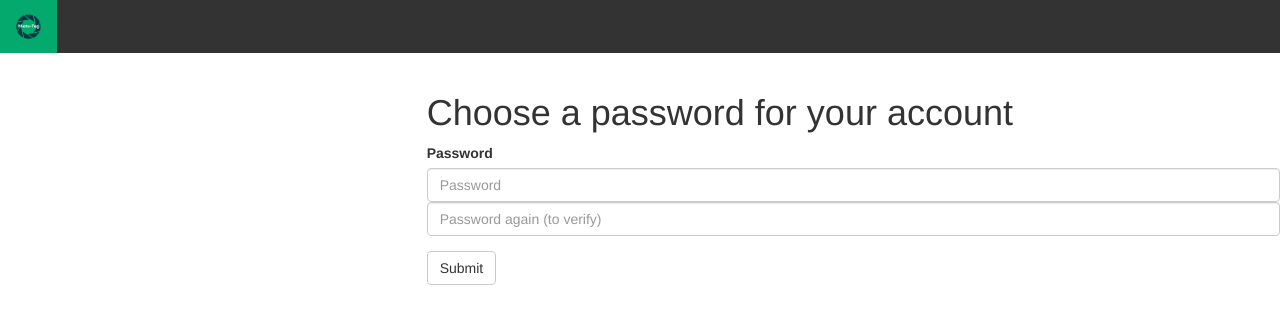
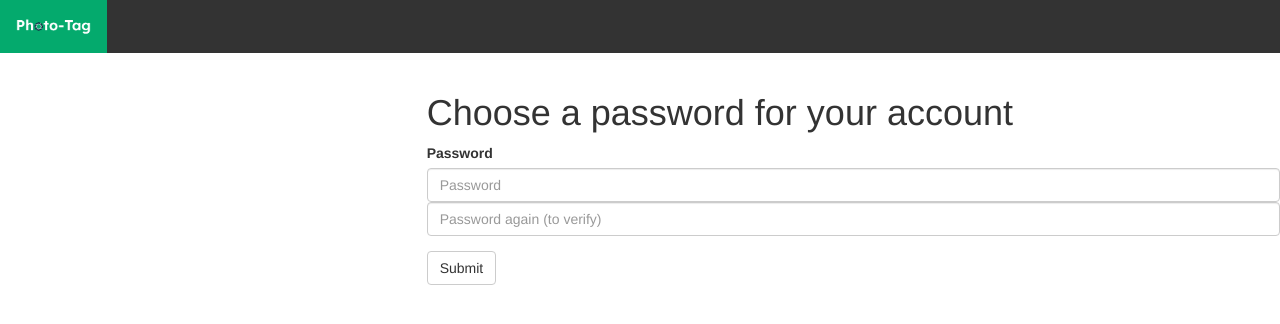
Before and after one commit to valatt19/phototag, a Flask app: page /set_pswd in a window 1280 px wide. Shown: the top 324 px of the page. Run offline with Flask 2, Linux system fonts and the light colour scheme; some libraries are stand-ins or nearby versions.

Commit message:
New nav bar logo and implementation

```diff
--- a/app/templates/choose_pswd.html
+++ b/app/templates/choose_pswd.html
@@ -13,7 +13,7 @@
 <div class="topnav" id="nav1">
     <div class="logo">
         <a class="active" href="#">
-            <img alt="Photo-Tag" src="/static/img/photo-tag-white.png" width="25" height="25">
+            <img alt="Photo-Tag" src="/static/img/navbarlogo.png" width="75" height="25">
         </a>
     </div>
 </div>
--- a/app/templates/forgotPage.html
+++ b/app/templates/forgotPage.html
@@ -13,7 +13,7 @@
 <div class="topnav" id="nav1">
     <div class="logo">
         <a class="active" href="/">
-            <img alt="Photo-Tag" src="/static/img/photo-tag-white.png" width="25" height="25">
+            <img alt="Photo-Tag" src="/static/img/navbarlogo.png" width="75" height="25">
         </a>
     </div>
 </div>
--- a/app/templates/login.html
+++ b/app/templates/login.html
@@ -33,7 +33,7 @@
 <div class="topnav" id="nav1">
     <div class="logo">
         <a class="active" href="/">
-            <img alt="Photo-Tag" src="/static/img/photo-tag-white.png" width="25" height="25">
+            <img alt="Photo-Tag" src="/static/img/navbarlogo.png" width="75" height="25">
         </a>
     </div>
 </div>
--- a/app/templates/parent.html
+++ b/app/templates/parent.html
@@ -14,7 +14,7 @@
  <div class="topnav">
     <div class="logo">
         <a class="active" href="/project">
-            <img alt="Photo-Tag" src="/static/img/photo-tag-white.png" width="25" height="25">
+            <img alt="Photo-Tag" src="/static/img/navbarlogo.png" width="75" height="25">
         </a>
     </div>
     <a href="/project">MY PROJECTS</a>
--- a/app/templates/parent2.html
+++ b/app/templates/parent2.html
@@ -18,7 +18,7 @@
 <div class="topnav" id="nav1">
     <div class="logo">
         <a class="active" href="/project">
-            <img alt="Photo-Tag" src="/static/img/photo-tag-white.png" width="25" height="25">
+            <img alt="Photo-Tag" src="/static/img/navbarlogo.png" width="75" height="25">
         </a>
     </div>
     <a href="/project">MY PROJECTS</a>
--- a/app/templates/register.html
+++ b/app/templates/register.html
@@ -13,7 +13,7 @@
 <div class="topnav" id="nav1">
     <div class="logo">
         <a class="active" href="/">
-            <img alt="Photo-Tag" src="/static/img/photo-tag-white.png" width="25" height="25">
+            <img alt="Photo-Tag" src="/static/img/navbarlogo.png" width="75" height="25">
         </a>
     </div>
 </div>
--- a/app/templates/resetPassword.html
+++ b/app/templates/resetPassword.html
@@ -13,7 +13,7 @@
 <div class="topnav" id="nav1">
     <div class="logo">
         <a class="active" href="#">
-            <img alt="Photo-Tag" src="/static/img/photo-tag-white.png" width="25" height="25">
+            <img alt="Photo-Tag" src="/static/img/navbarlogo.png" width="75" height="25">
         </a>
     </div>
 </div>
```
Also changed, not shown: app/static/img/navbarlogo.png (added).
